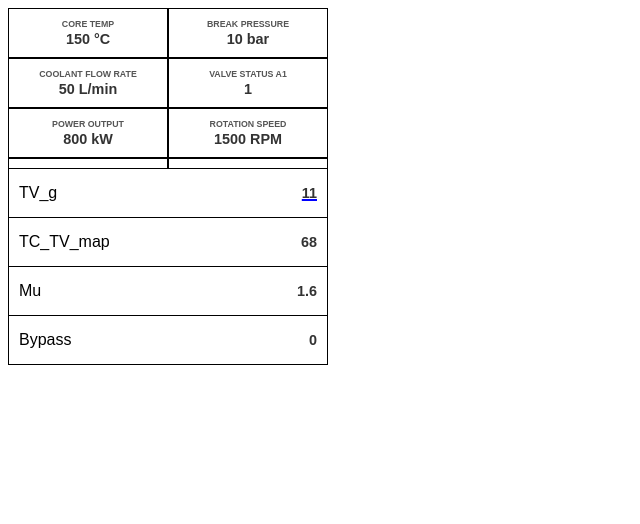
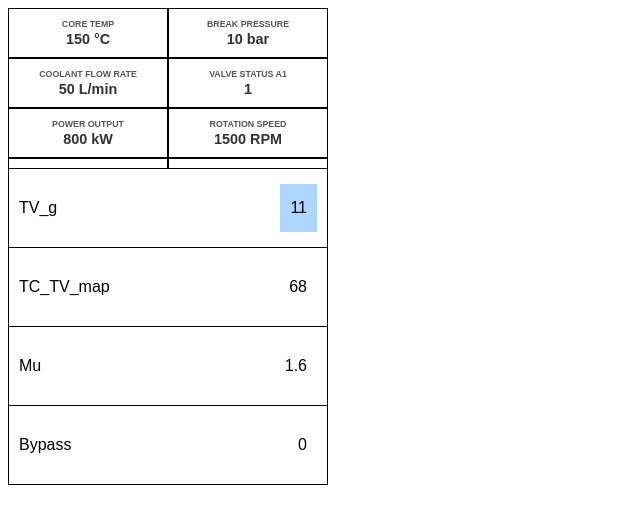
Before and after one commit to Foodiefarmer/racing-gui, a React (Vite) app: page / in a window 1280 px wide. Shown: the top 524 px of the page, without its empty margins (0-640 px from the left). Built offline with nearby package versions, Linux system fonts and the light colour scheme.

Commit message:
New version of the focus, lightblue background behind text

```diff
--- a/src/DisplayRows.css
+++ b/src/DisplayRows.css
@@ -37,10 +37,14 @@
   border-bottom: none;
 }
 
-/*focused row/value*/
+.parameter-row.focused {
+  background-color: #b0d6ff;
+  color: black;
+}
+
+/*focused row/value
 .parameter-value.focused {
-  text-decoration: underline;
-  text-decoration-thickness: 2px;
-  text-decoration-color: blue;
+  background-color: #b0d6ff;
+  color: black;
   font-weight: bold;
-}
+}*/
--- a/src/ParameterDisplayRows.jsx
+++ b/src/ParameterDisplayRows.jsx
@@ -83,7 +83,7 @@ const ParameterDisplay = () => {
         return (
           <div key={param.key} className="parameter-row">
             <div className="parameter-label">{param.label}</div>
-            <div className={"parameter-value" + (isFocused ? " focused" : "")}>
+            <div className={"parameter-row" + (isFocused ? " focused" : "")}>
                 {isLoading && displayValue === "---" ? "Loading..." : displayValue}
             </div>
           </div>
```
